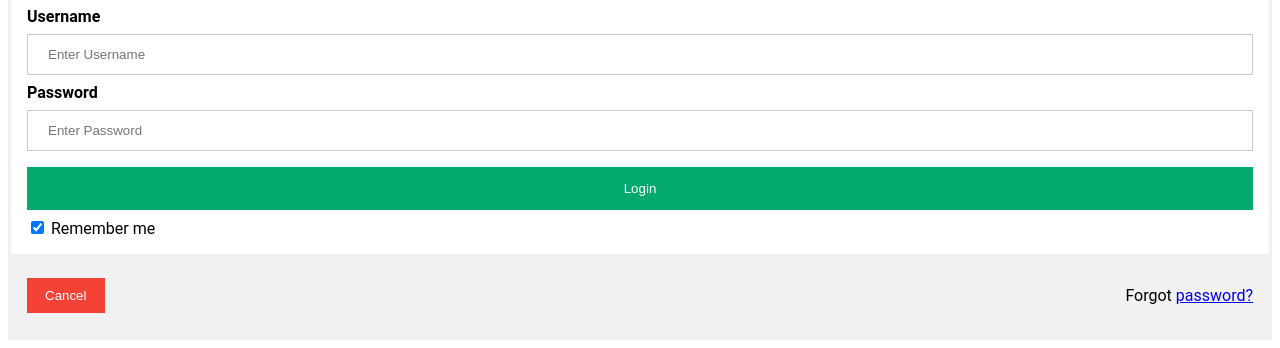
After one commit to mariaeduardabenevenutti/cv_mobile, a PHP site: page /login.php in a window 1280 px wide. The commit adds this page. Shown: the part 497-845 px from the top of the page. Run offline with PHP 8.4, Linux system fonts and the light colour scheme.

Commit message:
Add files via upload

```diff
--- /dev/null
+++ b/css/index.css
@@ -0,0 +1,4 @@
+html,body,h1,h2,h3,h4,h5,h6
+{
+    font-family: "Roboto", sans-serif
+}
--- /dev/null
+++ b/css/login.css
@@ -0,0 +1,65 @@
+body {font-family: "Roboto", sans-serif;}
+form {border: 3px solid #f1f1f1;}
+
+input[type=text], input[type=password] {
+  width: 100%;
+  padding: 12px 20px;
+  margin: 8px 0;
+  display: inline-block;
+  border: 1px solid #ccc;
+  box-sizing: border-box;
+}
+
+h2{
+    text-align: center;
+}
+
+button {
+  background-color: #04AA6D;
+  color: white;
+  padding: 14px 20px;
+  margin: 8px 0;
+  border: none;
+  cursor: pointer;
+  width: 100%;
+}
+
+button:hover {
+  opacity: 0.8;
+}
+
+.cancelbtn {
+  width: auto;
+  padding: 10px 18px;
+  background-color: #f44336;
+}
+
+.imgcontainer {
+  text-align: center;
+  margin: 24px 0 12px 0;
+}
+
+img.avatar {
+  width: 40%;
+  border-radius: 50%;
+}
+
+.container {
+  padding: 16px;
+}
+
+span.psw {
+  float: right;
+  padding-top: 16px;
+}
+
+/* Change styles for span and cancel button on extra small screens */
+@media screen and (max-width: 300px) {
+  span.psw {
+     display: block;
+     float: none;
+  }
+  .cancelbtn {
+     width: 100%;
+  }
+}
--- a/index.php
+++ b/index.php
@@ -1,14 +1,12 @@
 <!DOCTYPE html>
 <html>
-<title>W3.CSS Template</title>
+<title>senac-rede social</title>
 <meta charset="UTF-8">
 <meta name="viewport" content="width=device-width, initial-scale=1">
 <link rel="stylesheet" href="https://www.w3schools.com/w3css/4/w3.css">
 <link rel='stylesheet' href='https://fonts.googleapis.com/css?family=Roboto'>
 <link rel="stylesheet" href="https://cdnjs.cloudflare.com/ajax/libs/font-awesome/4.7.0/css/font-awesome.min.css">
-<style>
-html,body,h1,h2,h3,h4,h5,h6 {font-family: "Roboto", sans-serif}
-</style>
+<link rel="stylesheet" href="css/index.css">
 <body class="w3-light-grey">
 
 <!-- Page Container -->
--- /dev/null
+++ b/login.php
@@ -0,0 +1,36 @@
+<!DOCTYPE html>
+<html>
+<head>
+<meta name="viewport" content="width=device-width, initial-scale=1">
+<link rel="stylesheet" href="css/login.css">
+</head>
+<body>
+
+<h2>Login Form</h2>
+
+<form action="/action_page.php" method="post">
+  <div class="imgcontainer">
+    <img src="imgs/avatar2.jpg" alt="Avatar" class="avatar">
+  </div>
+
+  <div class="container">
+    <label for="uname"><b>Username</b></label>
+    <input type="text" placeholder="Enter Username" name="uname" required>
+
+    <label for="psw"><b>Password</b></label>
+    <input type="password" placeholder="Enter Password" name="psw" required>
+
+    <button type="submit">Login</button>
+    <label>
+      <input type="checkbox" checked="checked" name="remember"> Remember me
+    </label>
+  </div>
+
+  <div class="container" style="background-color:#f1f1f1">
+    <button type="button" class="cancelbtn">Cancel</button>
+    <span class="psw">Forgot <a href="#">password?</a></span>
+  </div>
+</form>
+
+</body>
+</html>
```
